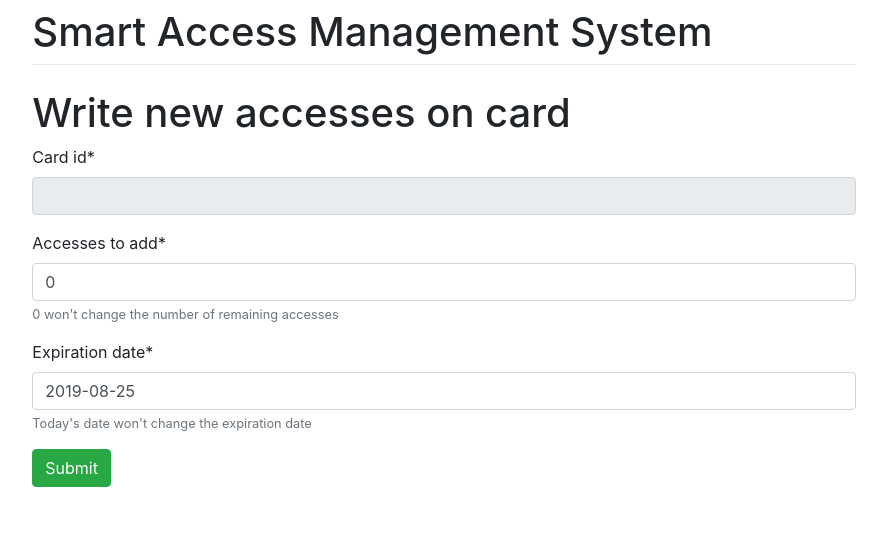
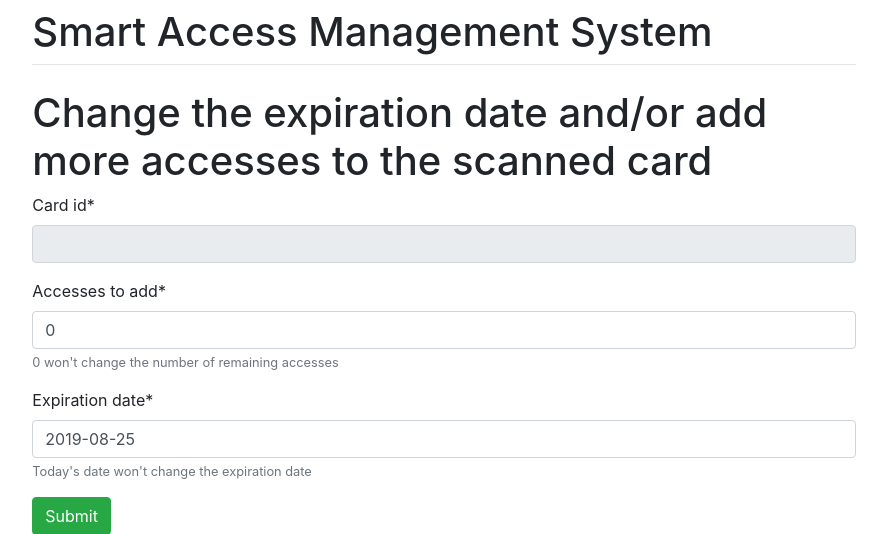
Before and after one commit to LorenzoAgnolucci/smartaccess, a Django app: template rfid/templates/rfid/write_card.html in a window 1280 px wide. Shown: the part 56-590 px from the top of the page, without its empty margins (196-1083 px from the left). Run offline with Django 3.2, Linux system fonts and the light colour scheme; the template is opened without the code that fills it: values that come from a table or form of the project are taken from there, others are empty; some libraries are stand-ins or nearby versions.

Commit message:
Changed the <h1> to better represents the new behaviour of the form

```diff
--- a/rfid/templates/rfid/write_card.html
+++ b/rfid/templates/rfid/write_card.html
@@ -16,7 +16,7 @@
     } );
     </script>
 
-    <h1>Write new accesses on card</h1>
+    <h1>Change the expiration date and/or add more accesses to the scanned card</h1>
 
     {#{% if messages %}#}
     {#    <script>#}
```
